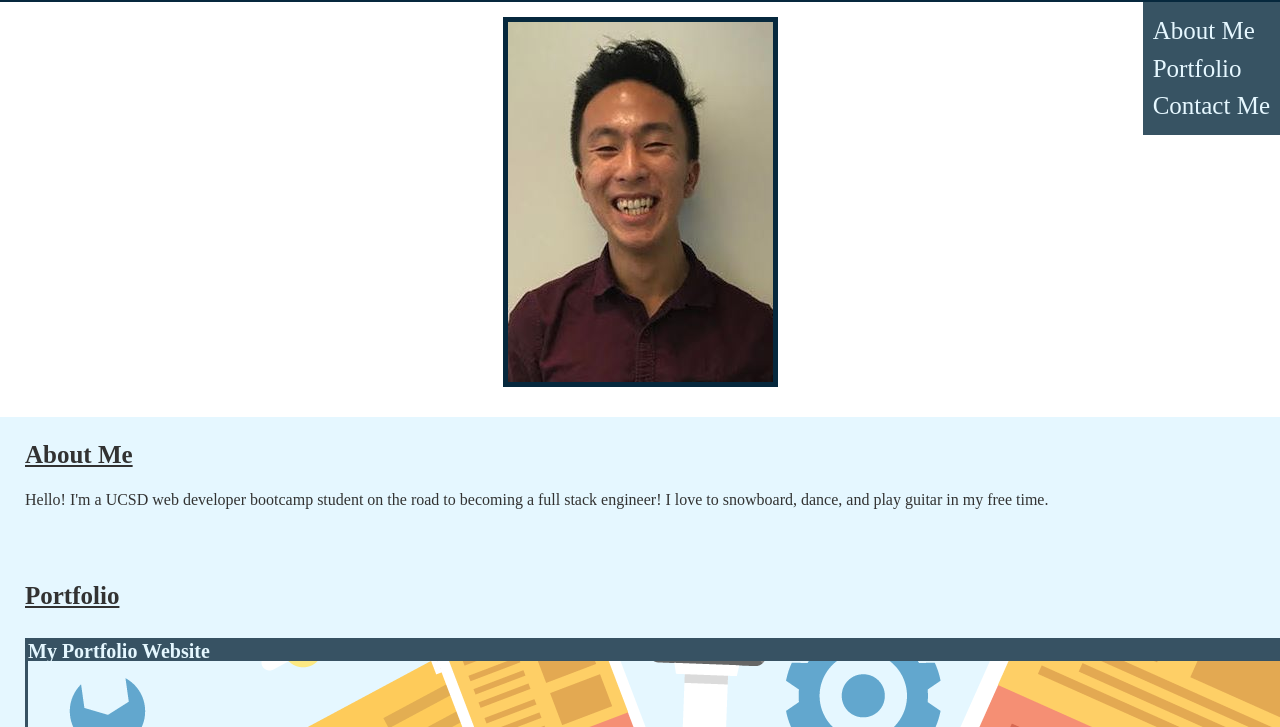
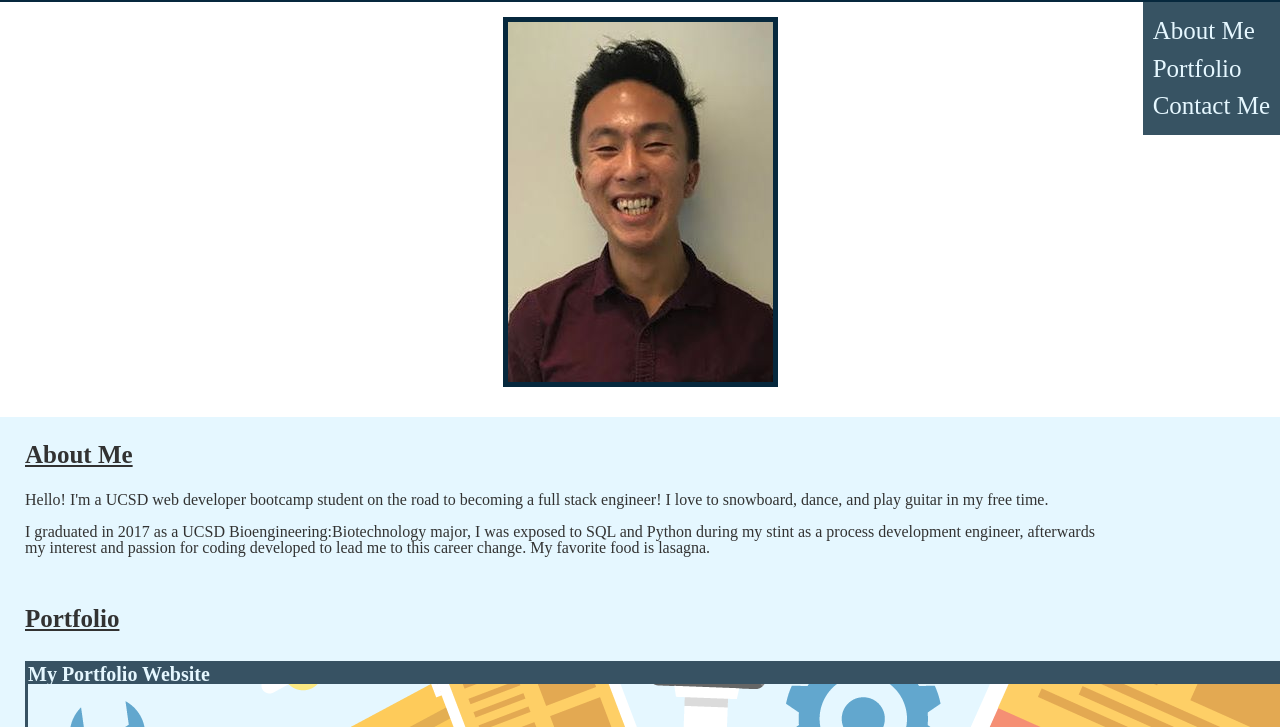
Before and after one commit to toTOEro/Portfolio, a plain HTML site: page index.html in a window 1280 px wide. Shown: the part 73-800 px from the top of the page. Drawn offline with Linux system fonts and the light colour scheme.

Commit message:
Updated aboutme section

```diff
--- a/index.html
+++ b/index.html
@@ -39,8 +39,14 @@
             <p>
                 Hello! I'm a UCSD web developer bootcamp student on the road to becoming a full stack engineer! I love
                 to snowboard, dance, and play guitar in my free time.
+<br><br>
+                I graduated in 2017 as a UCSD Bioengineering:Biotechnology major, I was exposed to SQL and Python during
+                my stint as a process development engineer, afterwards my interest and passion for coding developed to lead
+                me to this career change.
+
+                My favorite food is lasagna.
             </p>
-            </p>
+
         </section>
 
 
```
Also changed, not shown: 1 other file.
